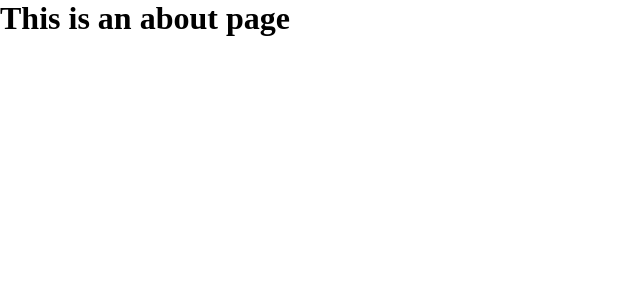
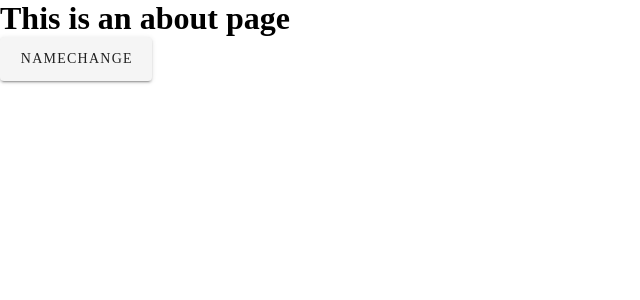
Before and after one commit to bigone-k/easyVue, a Vue app in the folder testproject/: page /about in a window 1280 px wide. Shown: the top 300 px of the page, without its empty margins (0-640 px from the left). Built offline with nearby package versions, Linux system fonts and the light colour scheme.

Commit message:
push router & get route data

```diff
--- a/testproject/src/components/User.vue
+++ b/testproject/src/components/User.vue
@@ -31,12 +31,7 @@
     import SelectUser from "./SelectUser";
 
     export default {
-
         components: {SelectUser, UpdateUser},
-        comments: {
-            UpdateUser
-            ,SelectUser
-        },
         data () {
             return {
                 name: 'User',
--- a/testproject/src/views/About.vue
+++ b/testproject/src/views/About.vue
@@ -1,5 +1,22 @@
 <template>
   <div class="about">
     <h1>This is an about page</h1>
+
+    <v-btn large @click="goUser()">NameChange</v-btn>
   </div>
 </template>
+
+<script>
+  export default {
+    data () {
+      return {
+      }
+    },
+    methods: {
+      goUser() {
+        this.$router.push({ name: 'Home', params: { userID: 'paramShiva' }})
+        // this.$router.push({ path: '/', query: { userID: 'QueryShiva' }})
+      },
+    }
+  }
+</script>
--- a/testproject/src/views/Home.vue
+++ b/testproject/src/views/Home.vue
@@ -13,13 +13,15 @@
 
   export default {
     name: 'App',
-
     components: {
         User,
     },
-
     data: () => ({
       //
     }),
+    created() {
+        // console.log(this.$route.query.userID);
+        console.log(this.$route.params.userID);
+    }
   };
 </script>
```
